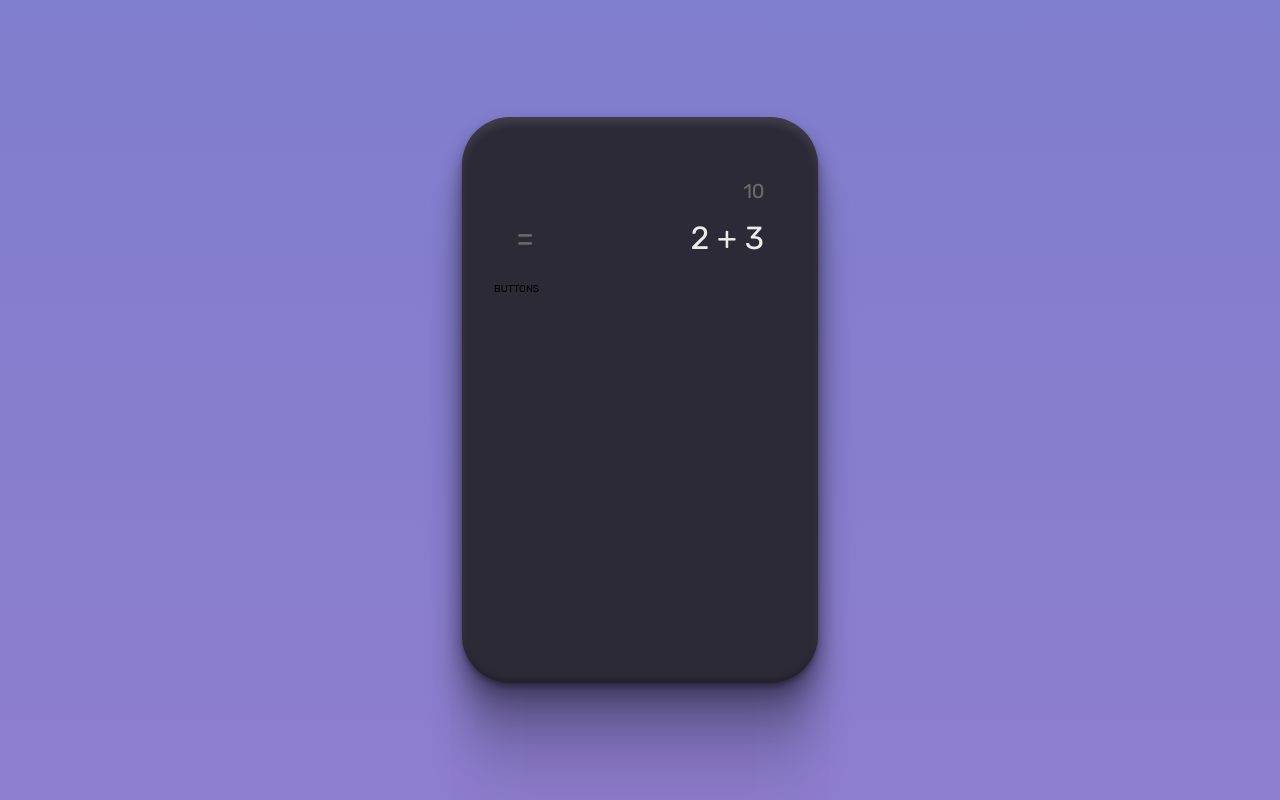
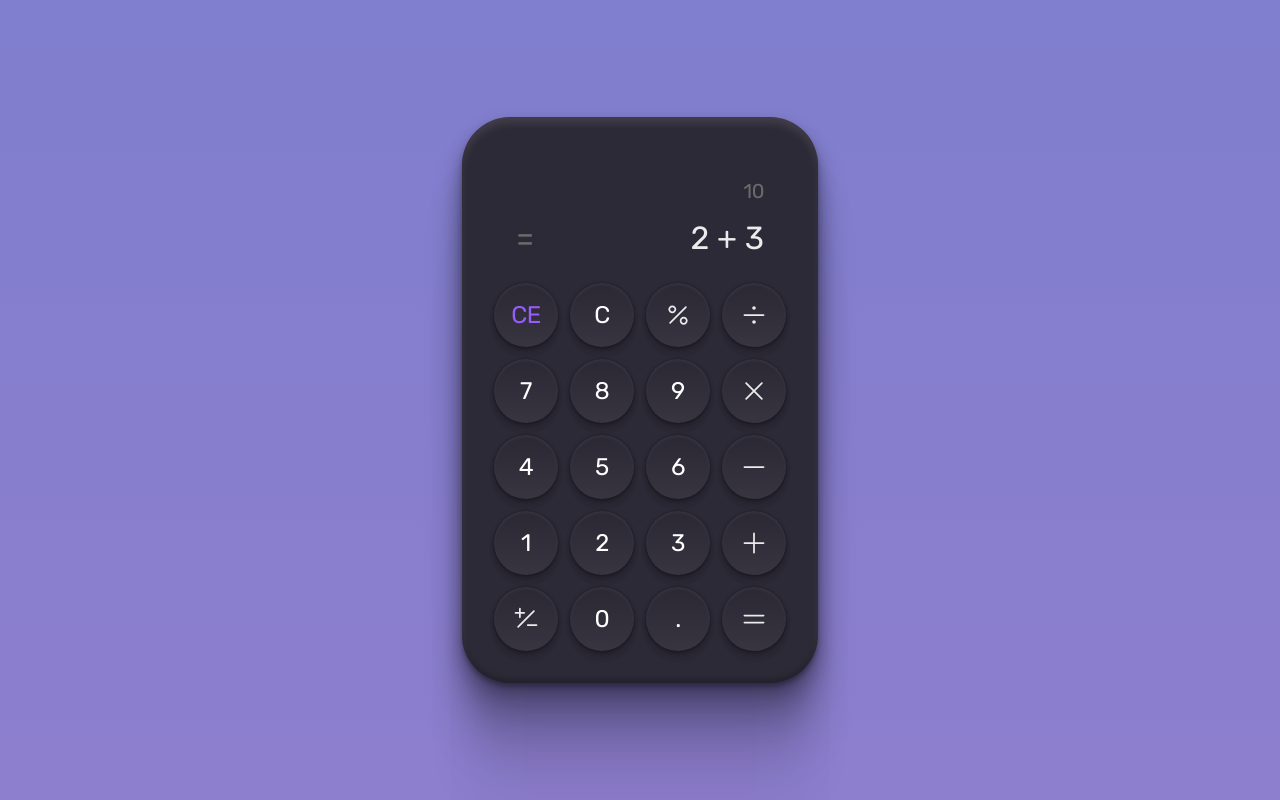
Before and after one commit to ahmediramadan01/calculator, a plain HTML site: page index.html in a window 1280 px wide. Drawn offline with Linux system fonts and the light colour scheme.

Commit message:
Create calculator buttons

```diff
--- a/index.css
+++ b/index.css
@@ -78,3 +78,55 @@ html {
 .buttons {
 	height: 36.8rem;
 }
+
+/* Buttons Styles */
+
+button {
+	cursor: pointer;
+	background: none;
+	border: none;
+	font: inherit;
+	color: inherit;
+}
+
+.buttons {
+	display: grid;
+	grid-template-columns: repeat(4, 1fr);
+	gap: 1.2rem;
+}
+
+.button {
+	color: #fff;
+	font-size: 2.4rem;
+	letter-spacing: -0.48px;
+	width: 64px;
+	height: 64px;
+	border-radius: 999px;
+	-webkit-border-radius: 999px;
+	-moz-border-radius: 999px;
+	-ms-border-radius: 999px;
+	-o-border-radius: 999px;
+	background: linear-gradient(180deg, rgba(0, 0, 0, 0.05) 0%, rgba(255, 255, 255, 0.05) 100%), #2d2a37;
+	box-shadow: 0px 2px 3px 0px rgba(255, 255, 255, 0.06) inset, 0px 0px 2px 0px rgba(0, 0, 0, 0.29),
+		0px 2px 4px 0px rgba(0, 0, 0, 0.26), 0px 4px 6px 0px rgba(0, 0, 0, 0.1), 0px 7px 7px 0px rgba(0, 0, 0, 0.04),
+		0px 11px 7px 0px rgba(0, 0, 0, 0.01);
+	display: flex;
+	align-items: center;
+	justify-content: center;
+}
+
+.button--clear-entry {
+	color: #975dfa;
+}
+
+.button--operator {
+	background-image: linear-gradient(180deg, rgba(0, 0, 0, 0.05) 0.01%, rgba(255, 255, 255, 0.05) 100%), #462878;
+}
+
+.button--equal {
+	background-image: linear-gradient(180deg, rgba(0, 0, 0, 0.15) 0%, rgba(255, 255, 255, 0.05) 100%), #7f45e2;
+}
+
+.button:active:not(.button[disabled]) {
+	transform: translateY(2px);
+}
--- a/index.html
+++ b/index.html
@@ -26,7 +26,42 @@
 						</div>
 					</div>
 				</section>
-				<section class="buttons">BUTTONS</section>
+				<section class="buttons">
+					<button class="button button--clear-entry">CE</button>
+					<button class="button button--clear">C</button>
+					<button class="button button--percentage">
+						<img src="./images/percent.svg" alt="Percentage icon" />
+					</button>
+					<button class="button button--operator" data-value="÷">
+						<img src="./images/divide.svg" alt="Division icon" />
+					</button>
+					<button class="button button--number" data-value="7">7</button>
+					<button class="button button--number" data-value="8">8</button>
+					<button class="button button--number" data-value="9">9</button>
+					<button class="button button--operator" data-value="×">
+						<img src="./images/multiply.svg" alt="Multiplication icon" />
+					</button>
+					<button class="button button--number" data-value="4">4</button>
+					<button class="button button--number" data-value="5">5</button>
+					<button class="button button--number" data-value="6">6</button>
+					<button class="button button--operator" data-value="-">
+						<img src="./images/subtract.svg" alt="Subtraction icon" />
+					</button>
+					<button class="button button--number" data-value="1">1</button>
+					<button class="button button--number" data-value="2">2</button>
+					<button class="button button--number" data-value="3">3</button>
+					<button class="button button--operator" data-value="+">
+						<img src="./images/add.svg" alt="Addition icon" />
+					</button>
+					<button class="button button--plus-minus">
+						<img src="./images/plus-minus.svg" alt="Plus-Minus icon" />
+					</button>
+					<button class="button button--number" data-value="0">0</button>
+					<button class="button button--decimal" data-value=".">.</button>
+					<button class="button button--equal" data-value="=">
+						<img src="./images/equal.svg" alt="Equal icon" />
+					</button>
+				</section>
 			</main>
 		</div>
 	</body>
```
Also changed, not shown: images/add.svg (added), images/divide.svg (added), images/equal.svg (added), images/multiply.svg (added), images/percent.svg (added), images/plus-minus.svg (added), images/subtract.svg (added).
